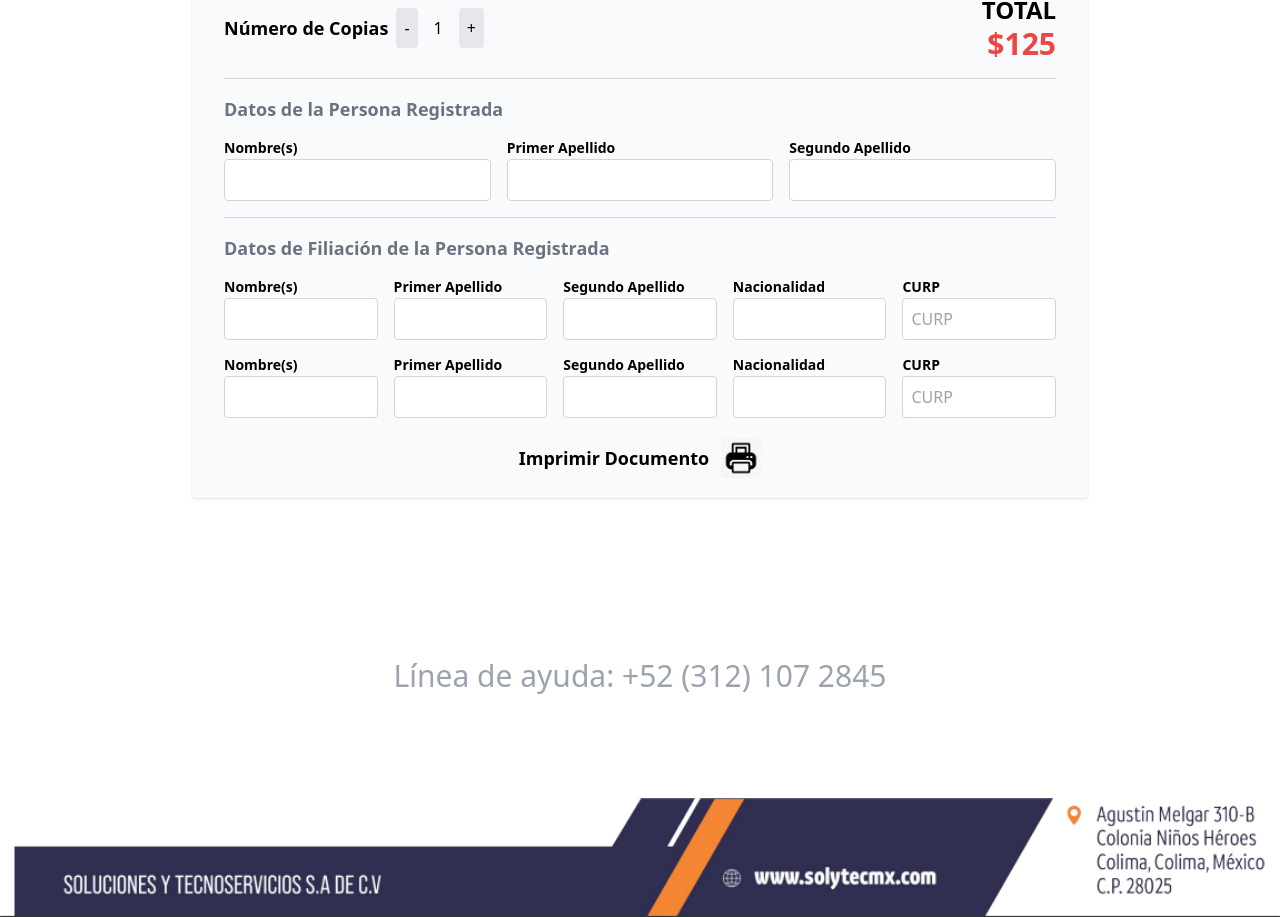
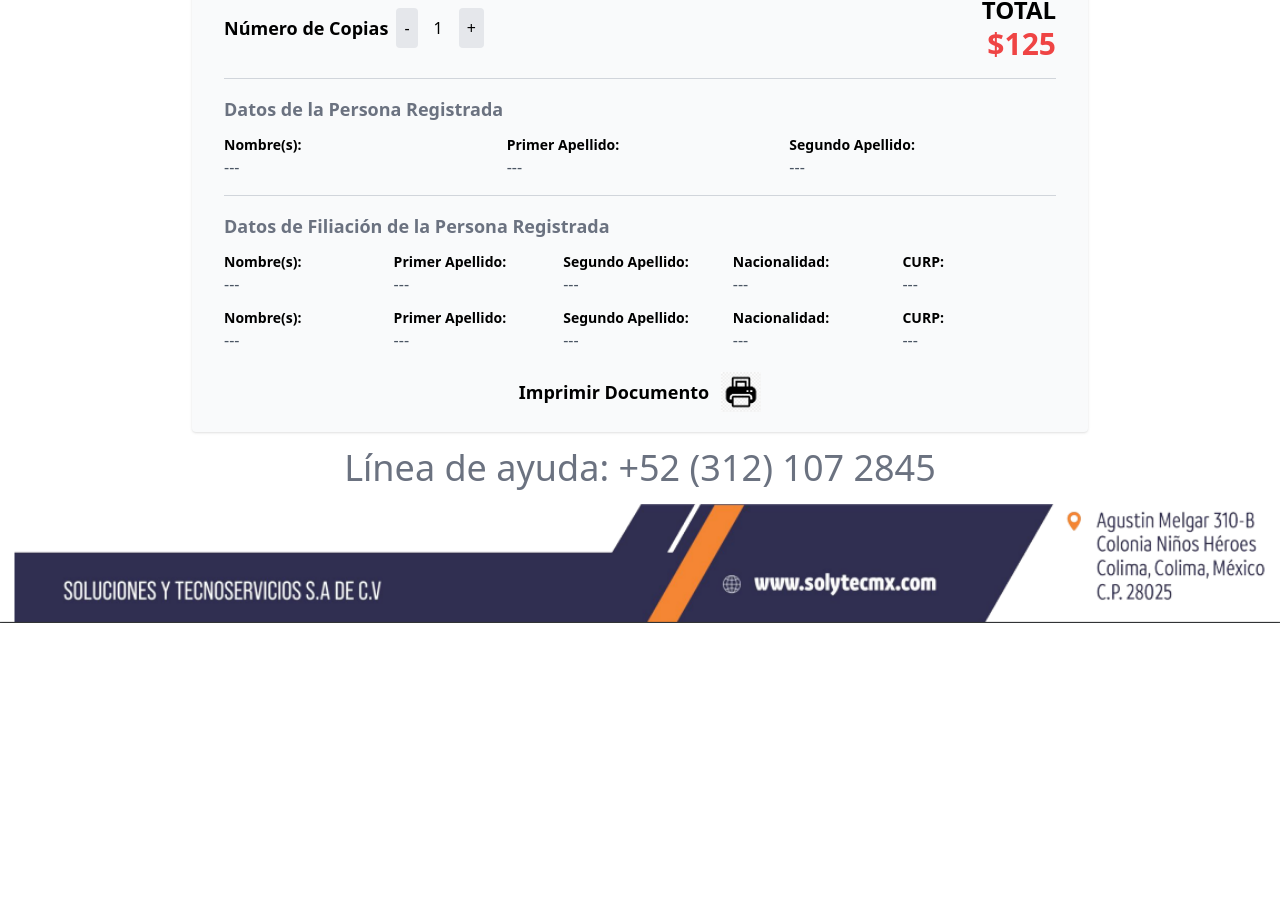
Before and after one commit to Sweet217/Solytec-Prot, a Vue app: page /ActaDeNacimiento in a window 1280 px wide. Shown: the part 487-1404 px from the top of the page. After the commit the page ends 1110 px from the top, so only its background shows below. Built offline with nearby package versions, Linux system fonts and the light colour scheme.

Commit message:
Actualizacion Juan, chequen su whatsapp para documentacion

```diff
--- a/src/ActaDeNacimiento.vue
+++ b/src/ActaDeNacimiento.vue
@@ -3,7 +3,12 @@
   <div class="flex flex-col items-center min-h-screen bg-white" id="nacimiento">
     <!-- Header Section -->
     <header class="w-full p-0 pb-10 text-left ml-40">
-      <img src="./images/solyteclogo.png" alt="Solytec Logo" class="mx-auto mr-20" style="width:200px" />
+      <img
+        src="./images/solyteclogo.png"
+        alt="Solytec Logo"
+        class="mx-auto mr-20"
+        style="width: 200px"
+      />
     </header>
 
     <div class="w-full p-0 pb-10 flex flex-col items-end text-right mr-20">
@@ -26,7 +31,7 @@
         <input
           type="text"
           v-model="curp"
-          class="w-full p-2 mt-1 border border-gray-300 rounded"
+          class="w-full p-2 mt-1 border border-gray-300 rounded placeholder-blue-500"
           placeholder="Ingrese CURP"
         />
       </div>
@@ -47,68 +52,72 @@
 
       <!-- Datos de la Persona Registrada -->
       <div class="border-t border-gray-300 pt-4 mb-4">
-        <h2 class="text-lg font-semibold text-gray-500">Datos de la Persona Registrada</h2>
+        <h2 class="text-lg font-semibold text-gray-500">
+          Datos de la Persona Registrada
+        </h2>
         <div class="grid grid-cols-3 gap-4 mt-3">
           <div>
-            <label class="text-sm font-semibold">Nombre(s)</label>
-            <input type="text" v-model="nombre" class="p-2 border border-gray-300 rounded w-full" />
+            <label class="text-sm font-semibold block">Nombre(s):</label>
+            <span class="block text-gray-600">---</span>
           </div>
           <div>
-            <label class="text-sm font-semibold">Primer Apellido</label>
-            <input type="text" v-model="primerApellido" class="p-2 border border-gray-300 rounded w-full" />
+            <label class="text-sm font-semibold block">Primer Apellido:</label>
+            <span class="block text-gray-600">---</span>
           </div>
           <div>
-            <label class="text-sm font-semibold">Segundo Apellido</label>
-            <input type="text" v-model="segundoApellido" class="p-2 border border-gray-300 rounded w-full" />
+            <label class="text-sm font-semibold block">Segundo Apellido:</label>
+            <span class="block text-gray-600">---</span>
           </div>
         </div>
       </div>
 
       <!-- Datos de Filiación de la Persona Registrada -->
       <div class="border-t border-gray-300 pt-4 mb-4">
-        <h2 class="text-lg font-semibold text-gray-500">Datos de Filiación de la Persona Registrada</h2>
+        <h2 class="text-lg font-semibold text-gray-500">
+          Datos de Filiación de la Persona Registrada
+        </h2>
         <div class="grid grid-cols-5 gap-4 mt-3">
           <div>
-            <label class="text-sm font-semibold">Nombre(s)</label>
-            <input type="text" class="p-2 border border-gray-300 rounded w-full" />
+            <label class="text-sm font-semibold block">Nombre(s):</label>
+            <span class="block text-gray-600">---</span>
           </div>
           <div>
-            <label class="text-sm font-semibold">Primer Apellido</label>
-            <input type="text" class="p-2 border border-gray-300 rounded w-full" />
+            <label class="text-sm font-semibold block">Primer Apellido:</label>
+            <span class="block text-gray-600">---</span>
           </div>
           <div>
-            <label class="text-sm font-semibold">Segundo Apellido</label>
-            <input type="text" class="p-2 border border-gray-300 rounded w-full" />
+            <label class="text-sm font-semibold block">Segundo Apellido:</label>
+            <span class="block text-gray-600">---</span>
           </div>
           <div>
-            <label class="text-sm font-semibold">Nacionalidad</label>
-            <input type="text" class="p-2 border border-gray-300 rounded w-full" />
+            <label class="text-sm font-semibold block">Nacionalidad:</label>
+            <span class="block text-gray-600">---</span>
           </div>
           <div>
-            <label class="text-sm font-semibold">CURP</label>
-            <input type="text" placeholder="CURP" class="p-2 border border-gray-300 rounded w-full" />
+            <label class="text-sm font-semibold block">CURP:</label>
+            <span class="block text-gray-600">---</span>
           </div>
         </div>
         <div class="grid grid-cols-5 gap-4 mt-3">
           <div>
-            <label class="text-sm font-semibold">Nombre(s)</label>
-            <input type="text" class="p-2 border border-gray-300 rounded w-full" />
+            <label class="text-sm font-semibold block">Nombre(s):</label>
+            <span class="block text-gray-600">---</span>
           </div>
           <div>
-            <label class="text-sm font-semibold">Primer Apellido</label>
-            <input type="text" class="p-2 border border-gray-300 rounded w-full" />
+            <label class="text-sm font-semibold block">Primer Apellido:</label>
+            <span class="block text-gray-600">---</span>
           </div>
           <div>
-            <label class="text-sm font-semibold">Segundo Apellido</label>
-            <input type="text" class="p-2 border border-gray-300 rounded w-full" />
+            <label class="text-sm font-semibold block">Segundo Apellido:</label>
+            <span class="block text-gray-600">---</span>
           </div>
           <div>
-            <label class="text-sm font-semibold">Nacionalidad</label>
-            <input type="text" class="p-2 border border-gray-300 rounded w-full" />
+            <label class="text-sm font-semibold block">Nacionalidad:</label>
+            <span class="block text-gray-600">---</span>
           </div>
           <div>
-            <label class="text-sm font-semibold">CURP</label>
-            <input type="text" placeholder="CURP" class="p-2 border border-gray-300 rounded w-full" />
+            <label class="text-sm font-semibold block">CURP:</label>
+            <span class="block text-gray-600">---</span>
           </div>
         </div>
       </div>
@@ -120,10 +129,11 @@
       </div>
     </main>
 
-    <p class="mt-40 text-3xl text-gray-400 mt-10 mb-6">Línea de ayuda: +52 (312) 107 2845</p>
-
-    <footer class="w-full text-center mt-20">
-      <img src="./images/footer.png" alt="Solytec Logo" class="mx-auto" style="margin-right: 0px; width: 100%" />
+    <footer class="mt-auto w-full">
+      <p class="text-4xl text-gray-500 text-center py-4">
+        Línea de ayuda: +52 (312) 107 2845
+      </p>
+      <img src="./images/footer.png" alt="Footer Image" class="w-full" />
     </footer>
   </div>
 </template>
@@ -132,10 +142,10 @@
 export default {
   data() {
     return {
-      curp: '',
-      nombre: '',
-      primerApellido: '',
-      segundoApellido: '',
+      curp: "",
+      nombre: "",
+      primerApellido: "",
+      segundoApellido: "",
       numberOfCopies: 1,
       pricePerCopy: 125,
     };
@@ -147,7 +157,7 @@ export default {
   },
   methods: {
     scrollToSection(sectionId) {
-      document.getElementById(sectionId).scrollIntoView({ behavior: 'smooth' });
+      document.getElementById(sectionId).scrollIntoView({ behavior: "smooth" });
     },
     incrementCopies() {
       this.numberOfCopies++;
--- a/src/Landpage.vue
+++ b/src/Landpage.vue
@@ -44,20 +44,26 @@
         </div>
       </main>
 
-      <p class="mt-20 text-3xl text-gray-400 mt-4">Línea de ayuda: +52 (312) 107 2845</p>
-
-      <footer class="w-full text-center">
-        <img src="./images/footer.png" alt="Solytec Logo" class="mx-auto" style="margin-right: 0px; width: 100% "/>
+      <footer class="mt-auto w-full">
+        <p class="text-4xl text-gray-500 text-center py-4">Línea de ayuda: +52 (312) 107 2845</p>
+        <img src="./images/footer.png" alt="Footer Image" class="w-full" />
       </footer>
     </div>
-  </template>
+</template>
 
 <script>
   export default {
+    mounted() {
+      this.playAudio();
+    },
     methods: {
       goToPage(pageName) {
         this.$router.push({ name: pageName });
+      },
+      playAudio() {
+        const audio = new Audio('./audios/audio1.mp3');
+        audio.play();
       }
     }
-  }
-  </script>
+  };
+</script>
--- a/src/Placas.vue
+++ b/src/Placas.vue
@@ -35,8 +35,8 @@
         <input
           type="text"
           v-model="placa"
-          @input="checkPlaca"
-          class="w-full p-2 mt-2 border border-gray-300 rounded"
+          @change="handlePlacaInput"
+          class="w-full p-2 mt-2 border border-gray-300 rounded placeholder-blue-500"
           placeholder="Ingrese número de placa o Número de Identificación Vehicular"
         />
       </div>
@@ -92,9 +92,9 @@
     </main>
 
     <!-- Footer -->
-    <p class="text-xl text-gray-500" style="margin-top: 360px;">Línea de ayuda: +52 (312) 107 2845</p>
-    <footer class="w-full mt-20">
-      <img src="./images/footer.png" alt="Footer Image" class="w-full"/>
+    <footer class="mt-auto w-full">
+      <p class="text-4xl text-gray-500 text-center py-4">Línea de ayuda: +52 (312) 107 2845</p>
+      <img src="./images/footer.png" alt="Footer Image" class="w-full" />
     </footer>
   </div>
 </template>
@@ -113,13 +113,38 @@ export default {
     scrollToSection(sectionId) {
       document.getElementById(sectionId).scrollIntoView({ behavior: 'smooth' });
     },
+    handlePlacaInput(){
+      this.checkPlaca()
+      this.playAudio10()
+    },
     checkPlaca() {
       if (this.placa === 'M1G-3T8' || this.placa === "15928123945") {
         this.mostrarInformacion = true;
+        this.playAudio()
+        this.playAudio3()
       } else {
         this.mostrarInformacion = false;
+        this.playAudio11()
       }
     },
+    playAudio() {
+        const audio = new Audio('./audios/audio2.mp3');
+        audio.play();
+    },
+    playAudio3() {
+        const audio3 = new Audio('./audios/audio3.mp3');
+        setTimeout(() => {
+          audio3.play();
+        }, 3000);
+    },
+    playAudio10() {
+      const audio10 = new Audio('./audios/audio10.mp3');
+      audio10.play()
+    },
+    playAudio11() {
+      const audio10 = new Audio('./audios/audio11.mp3');
+      audio10.play()
+    }
   },
 };
 </script>
--- a/src/Predial.vue
+++ b/src/Predial.vue
@@ -35,8 +35,8 @@
         <input
           type="text"
           v-model="claveCatastral"
-          @input="checkClaveCatastral"
-          class="w-full p-2 mt-2 border border-gray-300 rounded"
+          @change="handleClaveInput"
+          class="w-full p-2 mt-2 border border-gray-300 rounded placeholder-blue-500"
           placeholder="Ingrese Clave Catastral"
         />
       </div>
@@ -95,9 +95,9 @@
     </main>
 
     <!-- Footer -->
-    <p class="text-xl text-gray-500" style="margin-top: 170px;">Línea de ayuda: +52 (312) 107 2845</p>
-    <footer class="w-full mt-20">
-      <img src="./images/footer.png" alt="Footer Image" class="w-full"/>
+    <footer class="mt-auto w-full">
+      <p class="text-4xl text-gray-500 text-center py-4">Línea de ayuda: +52 (312) 107 2845</p>
+      <img src="./images/footer.png" alt="Footer Image" class="w-full" />
     </footer>
   </div>
 </template>
@@ -116,13 +116,38 @@ export default {
     scrollToSection(sectionId) {
       document.getElementById(sectionId).scrollIntoView({ behavior: 'smooth' });
     },
+    handleClaveInput(){
+      this.checkClaveCatastral()
+      this.playAudio10()
+    },
     checkClaveCatastral() {
       if (this.claveCatastral === "1234-5678-9012") {
         this.mostrarInformacion = true;
+        this.playAudio()
+        this.playAudio3()
       } else {
         this.mostrarInformacion = false;
+        this.playAudio11()
       }
     },
+    playAudio() {
+        const audio = new Audio('./audios/audio2.mp3');
+        audio.play();
+    },
+    playAudio3() {
+        const audio3 = new Audio('./audios/audio3.mp3');
+        setTimeout(() => {
+          audio3.play();
+        }, 3000);
+    },
+    playAudio10() {
+      const audio10 = new Audio('./audios/audio10.mp3');
+      audio10.play()
+    },
+    playAudio11() {
+      const audio10 = new Audio('./audios/audio11.mp3');
+      audio10.play()
+    }
   },
 };
 </script>
```
